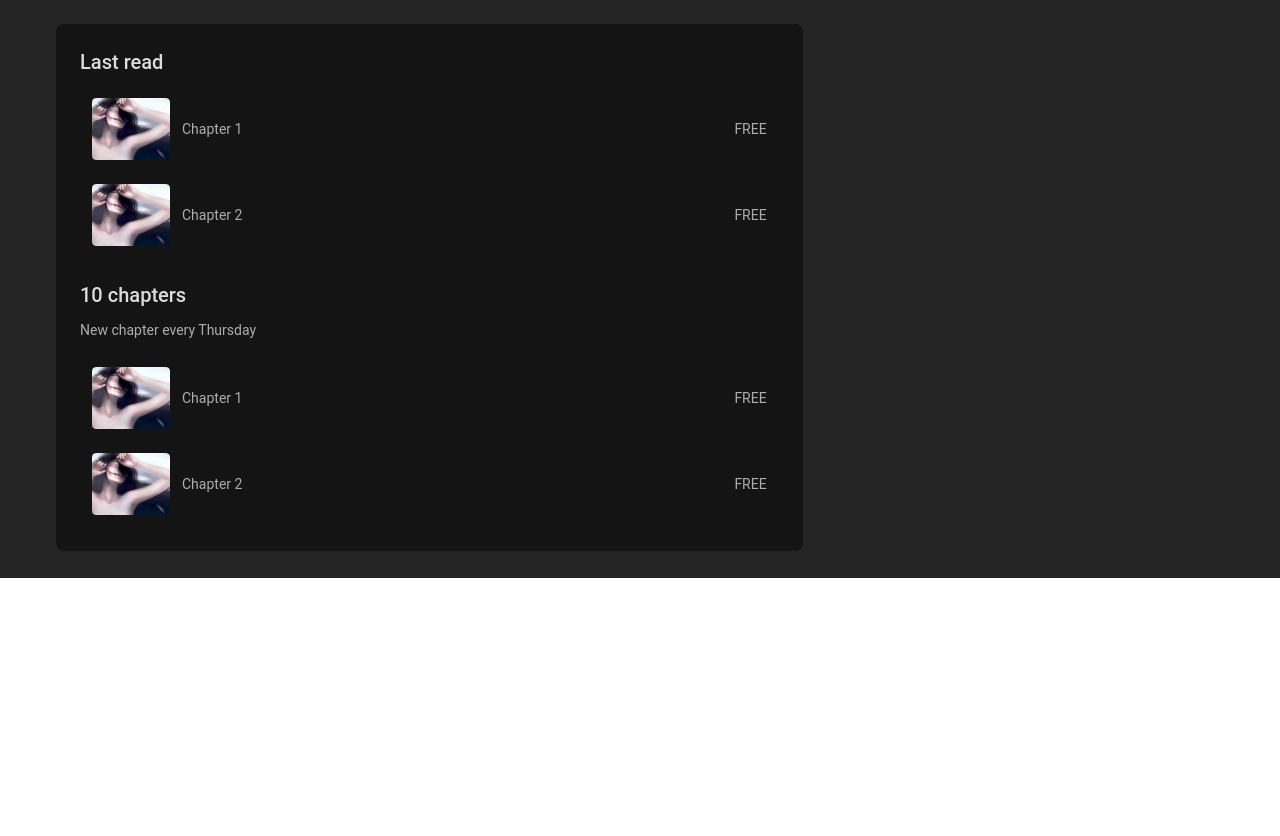
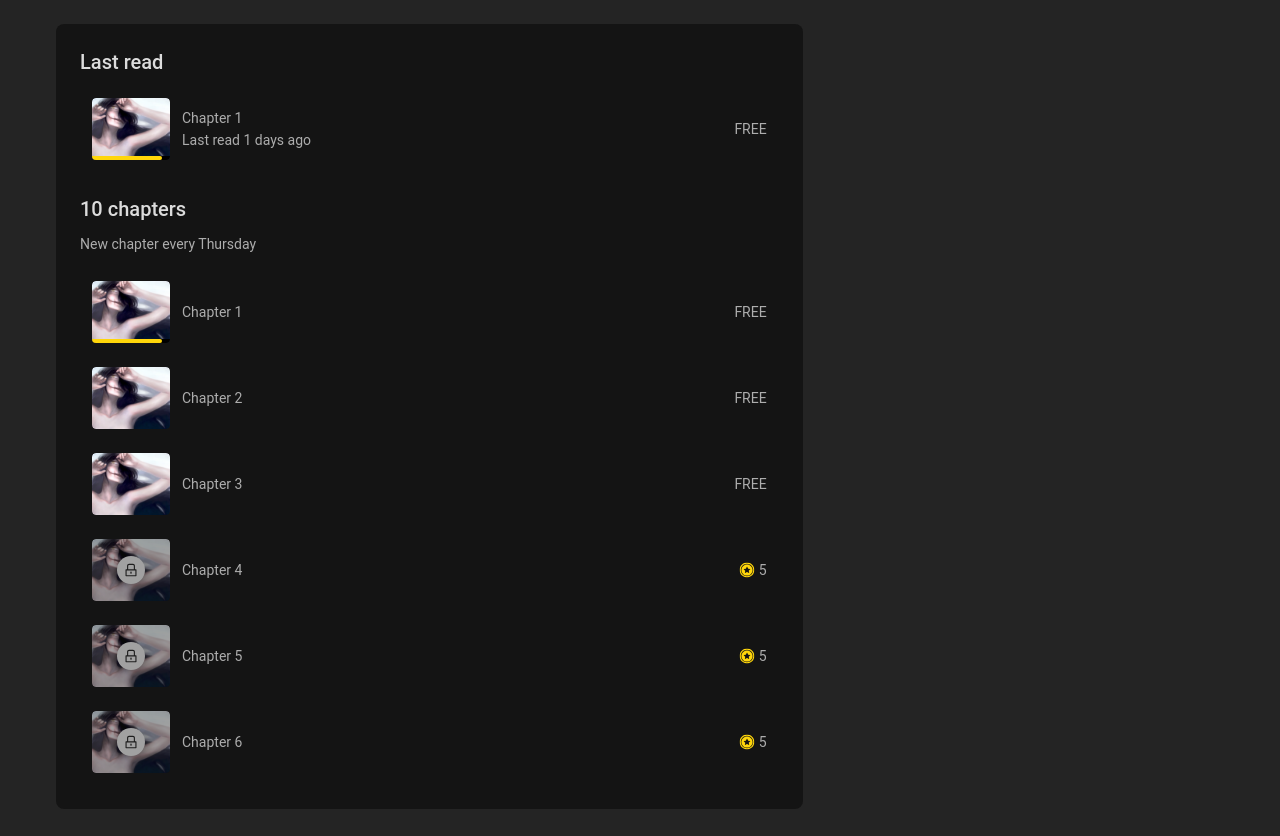
Before and after one commit to hoangtruong3005/INKR, a Next.js app in the folder comic-app/: page / in a window 1280 px wide. Shown: the part 759-1595 px from the top of the page. Before the commit the page ends 1337 px from the top, so only its background shows below. Built offline with nearby package versions, Linux system fonts and the light colour scheme.

Commit message:
feat(comic-info): design chapter list

```diff
--- a/comic-app/modules/ComicInfo/InfoLeft/ChapterItem/ChapterItem.scss
+++ b/comic-app/modules/ComicInfo/InfoLeft/ChapterItem/ChapterItem.scss
@@ -12,6 +12,60 @@
     border-radius: 4px;
 
     position: relative;
+    overflow: hidden;
+
+    &--lock {
+      opacity: 0.6;
+      background: rgba(0, 0, 0, 0.3);
+    }
+  }
+
+  &__lock {
+    width: 28px;
+    height: 28px;
+    border-radius: 50%;
+
+    position: absolute;
+    background: #FFFFFF;
+    box-shadow: 0px 2px 8px rgba(0, 0, 0, 0.45);
+
+    top: 50%;
+    left: 50%;
+    transform: translate(-50%, -50%);
+
+    display: flex;
+    align-items: center;
+    justify-content: center;
+
+    &>span {
+      color: #262626;
+    }
+  }
+
+  &__progress {
+    width: 100%;
+    height: 4px;
+
+    bottom: 0;
+    position: absolute;
+
+    .outer {
+      width: 100%;
+      height: 100%;
+      margin: 0;
+      padding: 0;
+      background: #000000;
+      border-radius: 0px 0px 4px 4px;
+    }
+
+    .inner {
+      height: 100%;
+      background: #FFD60A;
+      border-radius: 0px 4px 4px 0px;
+      transform: matrix(1, 0, 0, -1, 0, 0);
+
+      transition: width .4s ease-in-out;
+    }
   }
 
   &__content {
@@ -25,7 +79,8 @@
     justify-content: space-between;
   }
 
-  &__left, &__right {
+  &__left,
+  &__right {
     width: 50%;
     height: auto;
   }
--- a/comic-app/modules/ComicInfo/InfoLeft/ChapterItem/index.tsx
+++ b/comic-app/modules/ComicInfo/InfoLeft/ChapterItem/index.tsx
@@ -1,7 +1,10 @@
+import Image from "next/image";
 import React from "react";
-import Image from "next/image";
+import Coin from "@/public/svg/Coin.svg";
 
-import Coin from "@/public/svg/Coin.svg";
+import classnames from "classnames";
+import { Progress } from "antd";
+import { LockOutlined } from "@ant-design/icons";
 
 declare type chapterType = {
   id: string | number;
@@ -18,20 +21,48 @@ declare type chapterType = {
 };
 
 declare interface ChapterItemProps {
+  modes?: string[];
   chapter: chapterType;
 }
 
-const ChapterItem: React.FC<ChapterItemProps> = ({ chapter }) => {
+const ChapterItem: React.FC<ChapterItemProps> = ({ chapter, modes }) => {
+  const now = new Date();
+  const isLock = chapter?.status === "LOCKED";
+  const readDate = new Date(chapter?.read_date || '');
+
+  const lastedDate =  (now.getTime() - readDate.getTime()) / (1000 * 3600 * 24) || 0;
+  const hasRelatedMode = modes?.includes?.('RELATED')
+
   return (
     <div className="chapter-item">
       <div
-        className="chapter-item__bg"
+        className={classnames("chapter-item__bg", {
+          "chapter-item__bg--lock": isLock,
+        })}
         style={{ backgroundImage: `url(${chapter?.url_image})` }}
-      />
+      >
+        {isLock && (
+          <div className="chapter-item__lock">
+            <LockOutlined width={12} height={12} />
+          </div>
+        )}
+
+        {chapter?.is_read && (
+          <div className="chapter-item__progress">
+            <div className="outer">
+              <div
+                className="inner"
+                style={{ width: `${chapter?.percent_completed}%` }}
+              />
+            </div>
+          </div>
+        )}
+      </div>
 
       <div className="chapter-item__content">
         <div className="chapter-item__left">
           <div>{chapter?.title}</div>
+          {hasRelatedMode && <div>Last read {Math.floor(lastedDate)} days ago </div>}
         </div>
 
         <div className="chapter-item__right">
--- a/comic-app/modules/ComicInfo/InfoLeft/ChapterList/index.tsx
+++ b/comic-app/modules/ComicInfo/InfoLeft/ChapterList/index.tsx
@@ -5,11 +5,25 @@ import ChapterThumbnail from '@/public/svg/Chapter_thumbnail.svg';
 
 declare interface ComicProps {}
 
+const chapters_lasted = [
+  {
+    id: "abc",
+    url_image: ChapterThumbnail?.src,
+    read_date: "09/07/2022",
+    release_date: "",
+    price: null,
+    is_read: true,
+    status: "ACTIVATED",
+    title: "Chapter 1",
+    percent_completed: 90,
+  },
+];
+
 const chapters = [
   {
     id: "abc",
     url_image: ChapterThumbnail?.src,
-    read_date: "",
+    read_date: "09/07/2022",
     release_date: "",
     price: null,
     is_read: true,
@@ -25,14 +39,68 @@ const chapters = [
     release_date: "",
     price: null,
     is_read: false,
+    status: "ACTIVATED",
+    title: "Chapter 2",
+    percent_completed: 0,
+  },
+
+  {
+    id: "xyz1",
+    url_image: ChapterThumbnail?.src,
+    read_date: "",
+    release_date: "",
+    price: null,
+    is_read: false,
+    status: "ACTIVATED",
+    title: "Chapter 3",
+    percent_completed: 0,
+  },
+
+  {
+    id: "xyz2",
+    url_image: ChapterThumbnail?.src,
+    read_date: "",
+    release_date: "",
+    price: '5',
+    is_read: false,
     status: "LOCKED",
-    title: "Chapter 2",
+    title: "Chapter 4",
+    percent_completed: 0,
+  },
+
+  {
+    id: "xyz3",
+    url_image: ChapterThumbnail?.src,
+    read_date: "",
+    release_date: "",
+    price: '5',
+    is_read: false,
+    status: "LOCKED",
+    title: "Chapter 5",
+    percent_completed: 0,
+  },
+
+  {
+    id: "xyz4",
+    url_image: ChapterThumbnail?.src,
+    read_date: "",
+    release_date: "",
+    price: '5',
+    is_read: false,
+    status: "LOCKED",
+    title: "Chapter 6",
     percent_completed: 0,
   },
 ];
 
 const ChapterList: React.FC<ComicProps> = () => {
+  const date = new Date();
+  console.log(date.getTime())
   const renderLastedList = () => {
+    return chapters_lasted.map((el) => <ChapterItem modes={['RELATED']} chapter={el} key={`${el?.id}`} />);
+  };
+
+  const renderReleaseList = () => {
     return chapters.map((el) => <ChapterItem chapter={el} key={`${el?.id}`} />);
   };
 
@@ -48,7 +116,7 @@ const ChapterList: React.FC<ComicProps> = () => {
         <h4 className="chapter-list__title">10 chapters</h4>
         <p className="chapter-list__subtitle">New chapter every Thursday </p>
 
-        <div className="chapter-list__contents">{renderLastedList()}</div>
+        <div className="chapter-list__contents">{renderReleaseList()}</div>
       </div>
     </div>
   );
--- a/comic-app/package.json
+++ b/comic-app/package.json
@@ -10,6 +10,7 @@
   },
   "dependencies": {
     "antd": "^4.23.0",
+    "classnames": "^2.3.1",
     "next": "12.2.5",
     "node-sass": "^7.0.3",
     "react": "18.2.0",
--- a/comic-app/styles/index.scss
+++ b/comic-app/styles/index.scss
@@ -19,5 +19,5 @@
   justify-content: center;
 
   color: rgba(255, 255, 255, 0.65);
-  font-family: 'Roboto';
+  font-family: "Roboto", sans-serif
 }
```
